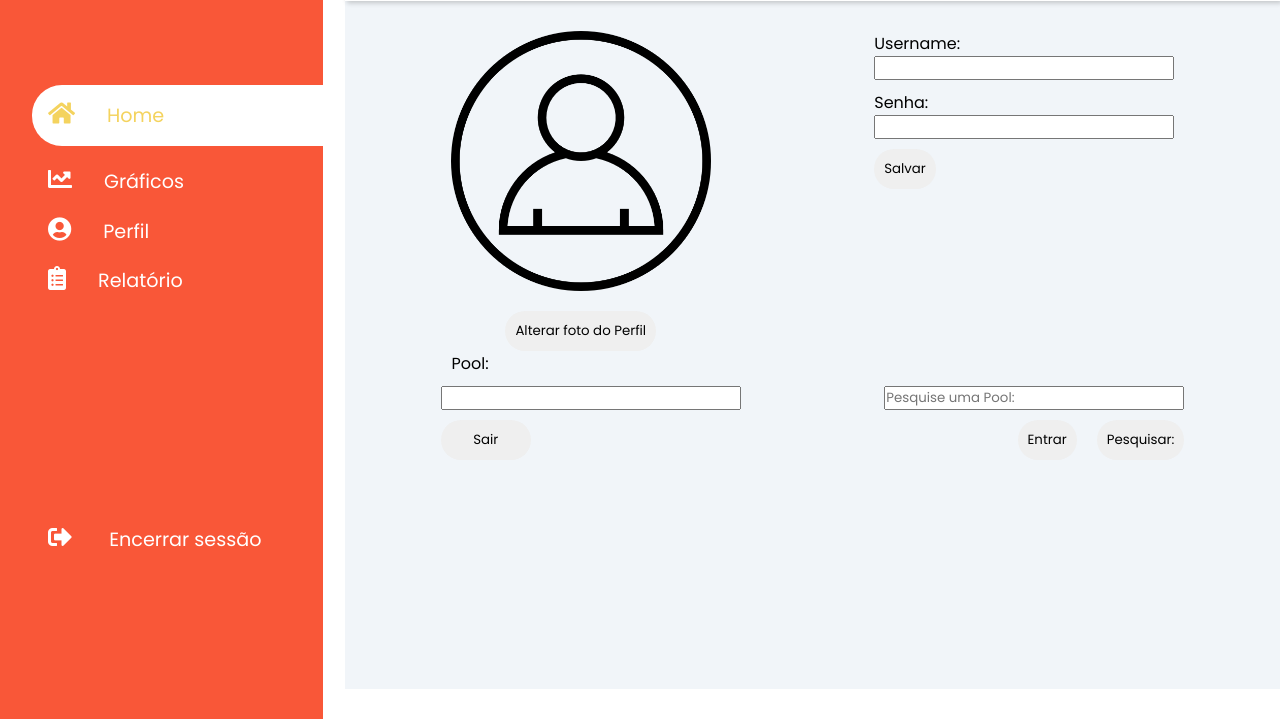
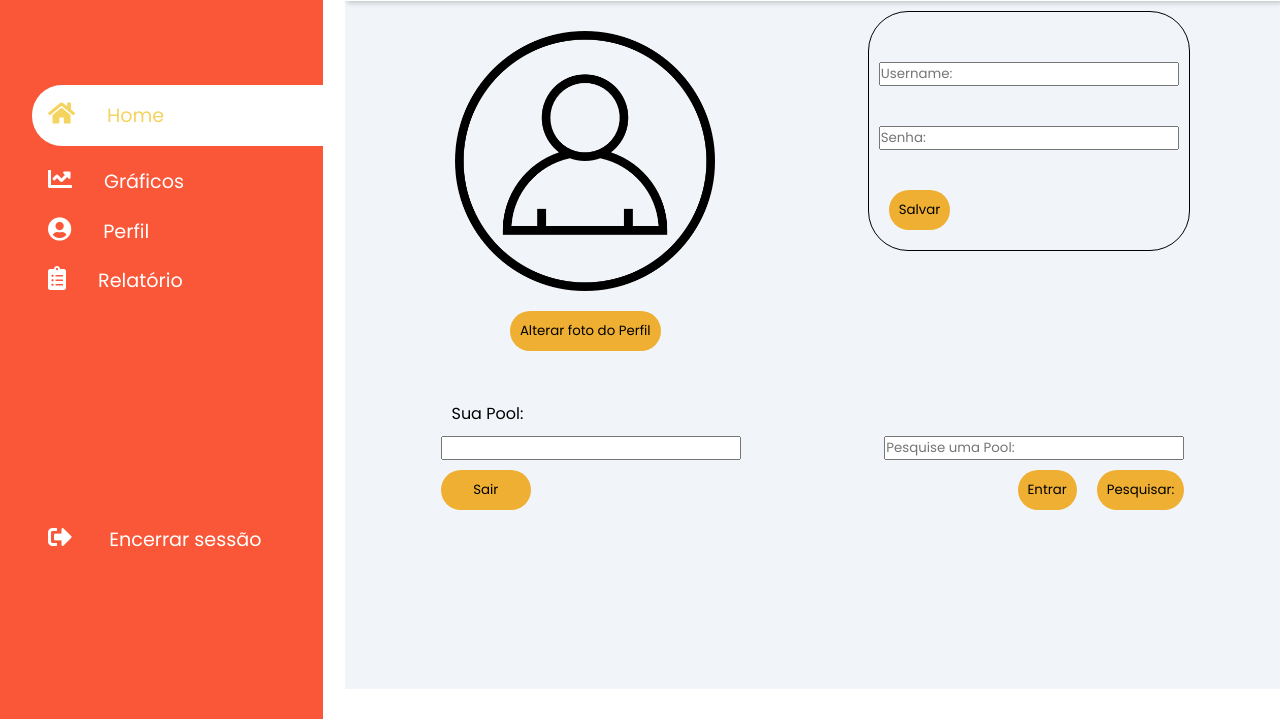
Before and after one commit to RafaellaKimberlly/Grupo-08, a plain HTML site: page Dashboard/html/dashboard-perfil.html in a window 1280 px wide. Shown: the part 81-800 px from the top of the page. Drawn offline with Linux system fonts and the light colour scheme.

Commit message:
Tela de Perfil da dashboard em progresso

```diff
--- a/Dashboard/css/dashboard-perfil.css
+++ b/Dashboard/css/dashboard-perfil.css
@@ -27,13 +27,19 @@
     padding: 10px;
     border-radius: 25px;
     border: none;
+    background-color: #EEAF32;
 }
 
 .form-infos form{
-    /* border: black solid;
-    height: 100%;
+    border: black 1px solid;
+    border-radius: 40px;
+    /* height: 100%;
     width: 100%; */
     padding: 10px;
+}
+
+form .input-form{
+    margin: 40px 0;
 }
 
 .input-form{
@@ -50,6 +56,11 @@
     border-radius: 25px;
     border: none;
     margin: 10px;
+    background-color: #EEAF32;
+}
+
+.pool-info{
+    margin-top: 50px;
 }
 
 .pool{
@@ -68,6 +79,7 @@
     padding: 10px;
     border-radius: 25px;
     border: none;
+    background-color: #EEAF32;
 }
 
 .select-pool button{
@@ -76,4 +88,5 @@
     border-radius: 25px;
     border: none;
     float: right;
+    background-color: #EEAF32;
 }
--- a/Dashboard/html/dashboard-perfil.html
+++ b/Dashboard/html/dashboard-perfil.html
@@ -1,5 +1,6 @@
 <!DOCTYPE html>
 <html lang="en">
+
 <head>
     <meta charset="UTF-8">
     <meta http-equiv="X-UA-Compatible" content="IE=edge">
@@ -12,6 +13,7 @@
     <link rel="stylesheet" href="../css/dashboard-perfil.css">
     <title>Document</title>
 </head>
+
 <body>
     <input type="checkbox" id="menu-toggle">
     <div class="sidebar">
@@ -81,21 +83,19 @@
                     <form action="">
 
                         <div class="input-form">
-                            <span>Username:</span>
-                            <input type="text">
+                            <input type="text" placeholder="Username:">
                         </div>
 
                         <div class="input-form">
-                            <span>Senha:</span>
-                            <input type="text">
+                            <input type="text" placeholder="Senha:">
                         </div>
 
                         <button>Salvar</button>
                     </form>
                 </div>
             </div>
-
-            <span class="titulo">Pool:</span>
+            <div class="pool-info">
+                <span class="titulo">Sua Pool:</span>
                 <div class="pool">
                     <div class="your-pool">
                         <input type="text" class="input-form">
@@ -108,7 +108,8 @@
                         <button>Entrar</button>
                     </div>
                 </div>
-
+            </div>
         </main>
 </body>
+
 </html>
```
Lines whose indentation alone changed are shown as unchanged.
